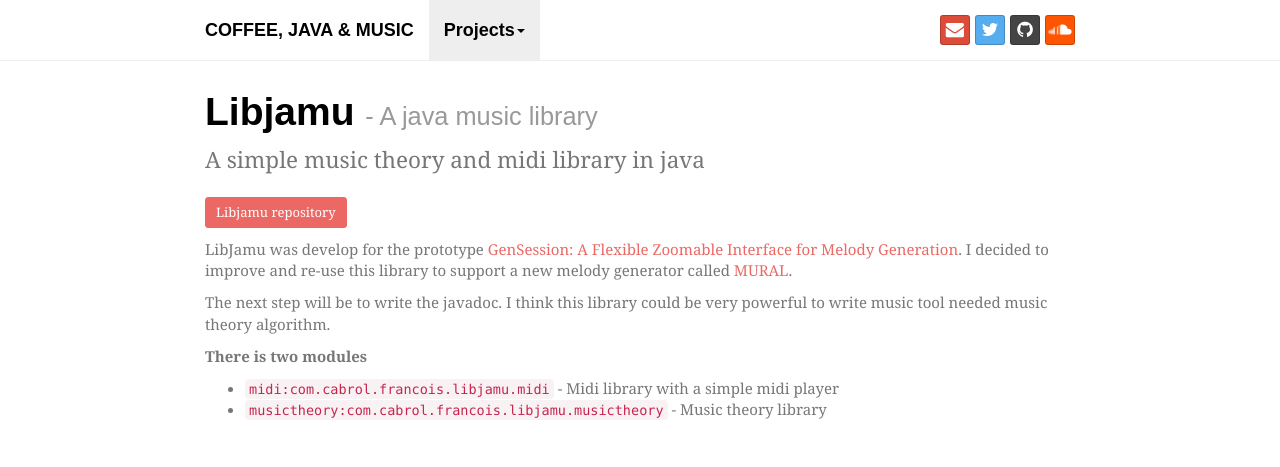
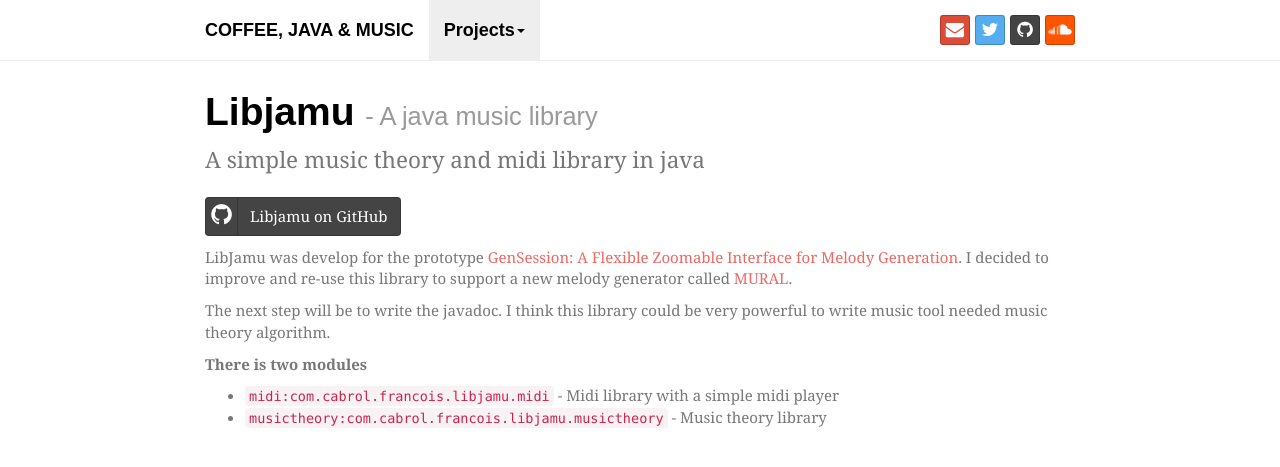
Before and after one commit to francoiscabrol/francoiscabrol.github.source, a Jekyll site: the page built from project/_posts/2014-03-10-libjamu.markdown, in a window 1280 px wide and 900 px high. Shown: the top 467 px of the window. Built offline with Jekyll 4.4.1, drawn with Linux system fonts in a browser that asks for light colours; nearby versions of some CDN libraries; some web fonts are replaced.

Commit message:
Modified github button

```diff
--- a/_layouts/project.html
+++ b/_layouts/project.html
@@ -17,7 +17,7 @@
         {% endif %}
         {% if page.website and page.repository %} | {% endif %}
         {% if page.repository %}
-        <li><a href="{{page.repository}}" class="btn btn-primary btn-sm" role="button">{{page.title}} repository</a></li>
+        <li><a href="{{page.repository}}" class="btn btn-md btn-social btn-github"> <i class="fa fa-github"></i>{{page.title}} on GitHub</a></li>
         {% endif %}
     </ul>
     {% endif %}
```
